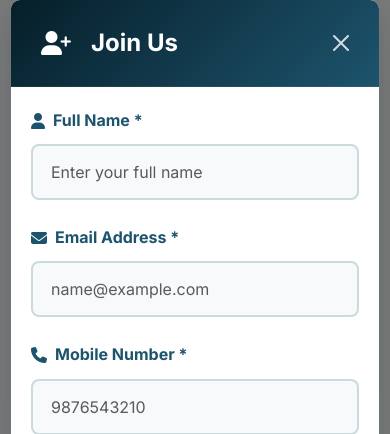
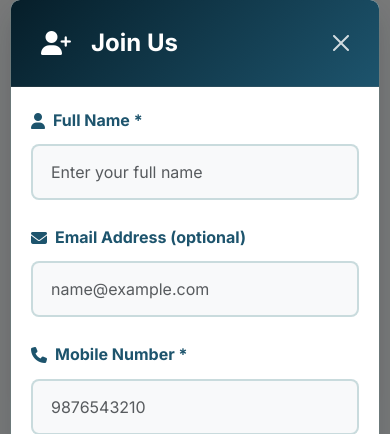
Before and after one commit to Dviluser/translator, a PHP site: page /sam/index.php in a window 390 px wide, after a click on "हमसे जुड़े". Shown: the part 99-533 px from the top of the page. Run offline with PHP 8.4, Linux system fonts and the light colour scheme; data comes from the database, SQL or seed files in the repository.

```diff
--- a/saravtantra/index.php
+++ b/saravtantra/index.php
@@ -271,7 +271,7 @@ if ($page < 1 || $page > 5) {
                             <div class="mb-4">
                                 <label for="joinEmail" class="form-label">
                                     <i class="fas fa-envelope"></i>
-                                    <span>Email Address *</span>
+                                    <span>Email Address (optional)</span>
                                 </label>
                                 <input type="email" class="form-control" id="joinEmail" name="email" placeholder="name@example.com">
                             </div>
@@ -344,11 +344,11 @@ if ($page < 1 || $page > 5) {
                             <input type="text" class="form-control" id="userName" name="name" placeholder="Enter your name" required>
                         </div>
                         <div class="mb-3">
-                            <label for="userEmail" class="form-label">Email Address </label>
+                            <label for="userEmail" class="form-label">Email Address (optional) </label>
                             <input type="email" class="form-control" id="userEmail" name="email" placeholder="name@example.com">
                         </div>
                         <div class="mb-3">
-                            <label for="userPhone" class="form-label">Phone Number</label>
+                            <label for="userPhone" class="form-label">Phone Number *</label>
                             <input type="tel" class="form-control" id="userPhone" name="phone" required placeholder="9876543210" maxlength="10" pattern="[0-9]{10}">
                             <div class="phone-validation" id="opinionPhoneValidation">Enter a valid 10-digit mobile number</div>
                         </div>
```
